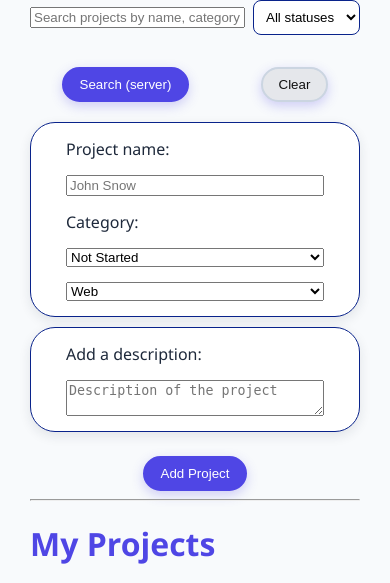
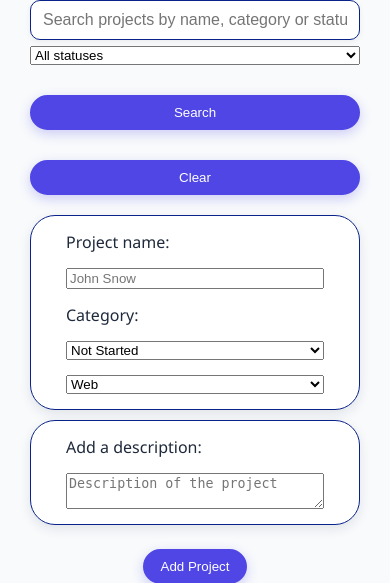
Before and after one commit to man-droid253/myproject, a Flask app: page /projects in a window 390 px wide. Shown: the part 84-667 px from the top of the page. Run offline with Flask 3, Linux system fonts and the light colour scheme; data that the repository does not hold is empty.

Commit message:
Refine search bar layout: remove inline styles and add responsive search container styling
Co-authored-by: Copilot <223556219+Copilot@users.noreply.github.com>

```diff
--- a/static/style.css
+++ b/static/style.css
@@ -12,25 +12,27 @@
 }
 .search-container {
   margin-bottom: 20px;
-  max-width: 350px;
-  margin-left: auto;
-  margin-right: auto;
+  display: flex;
+  gap: 10px;
+  align-items: center;
+  justify-content: stretch;
+  flex-wrap: wrap;
 }
 
-#search-bar {
-  width: 100%;
-  padding: 10px 14px;
-  font-size:1rem;
+.search-container .form-control {
+  flex: 1 1 220px;
+  padding: 10px 12px;
+  font-size: 1rem;
   border: 1px solid var(--border);
-  border-radius: 6px;
+  border-radius: 10px;
   box-sizing: border-box;
-  box-shadow: var(--box-shadow);
+  box-shadow: 0 2px 6px rgba(2,6,23,0.06);
 }
 
-#search-bar:focus {
+.search-container .form-control:focus {
   outline: none;
   border-color: var(--primary);
-  box-shadow: 0 0 0 3px rgba(0, 123, 255, 0.25);
+  box-shadow: 0 0 0 4px rgba(79,70,229,0.06);
 }
 
 .is-hidden{
@@ -285,7 +287,7 @@ nav a:hover {
   font-size: 0.9rem;
 }
 
-@media (max-width: 600px) {
+@media (max-width: 800px) {
   .dashboard-stats {
     grid-template-columns: 1fr;
   }
@@ -294,4 +296,16 @@ nav a:hover {
     align-items: flex-start;
     gap: 6px;
   }
+  .search-container {
+    gap: 6px;
+  }
+  .search-container .form-control {
+    flex-basis: 100%;
+  }
+  .search-container select,
+  .search-container .search-btn,
+  .search-container .clear-btn {
+    flex-basis: auto;
+    width: 100%;
+  }
 }
--- a/templates/projects.html
+++ b/templates/projects.html
@@ -8,18 +8,18 @@
 {% block content %}
 
 
-  <div class="search-container" style="display:flex;gap:8px;align-items:center;margin-bottom:12px;flex-wrap:wrap;">
-    <input type="text" id="search-input" name="q" value="{{ q }}" placeholder="Search projects by name, category or status..." class="form-control" style="flex:1;min-width:200px;">
+  <div class="search-container">
+    <input type="text" id="search-input" name="q" value="{{ q }}" placeholder="Search projects by name, category or status..." class="form-control">
 
-    <select id="filter-status" name="status" style="padding:8px;border-radius:8px;border:1px solid var(--border);background:var(--surface);">
+    <select id="filter-status" name="status" class="filter-status">
       <option value="">All statuses</option>
       <option value="not started" {% if status_filter == 'not started' %}selected{% endif %}>Not Started</option>
       <option value="in progress" {% if status_filter == 'in progress' %}selected{% endif %}>In Progress</option>
       <option value="completed" {% if status_filter == 'completed' %}selected{% endif %}>Completed</option>
     </select>
 
-    <button id="search-button" class="button" type="button">Search (server)</button>
-    <button id="search-clear" class="button" type="button" style="background:#e5e7eb;color:#111;border-color:#cbd5e1;">Clear</button>
+    <button id="search-button" class="button search-btn" type="button">Search</button>
+    <button id="search-clear" class="button clear-btn" type="button">Clear</button>
   </div>
 
    <form method="post" action="/add_project">
```
